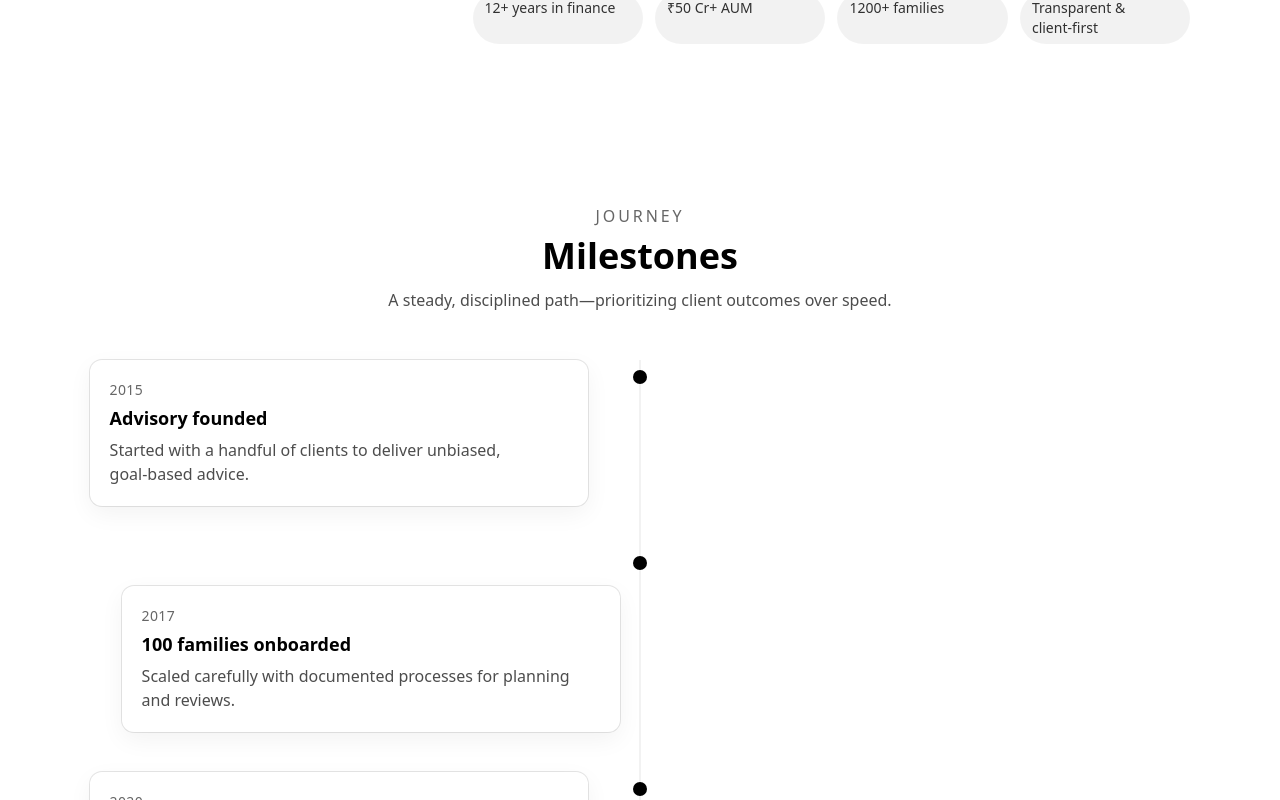
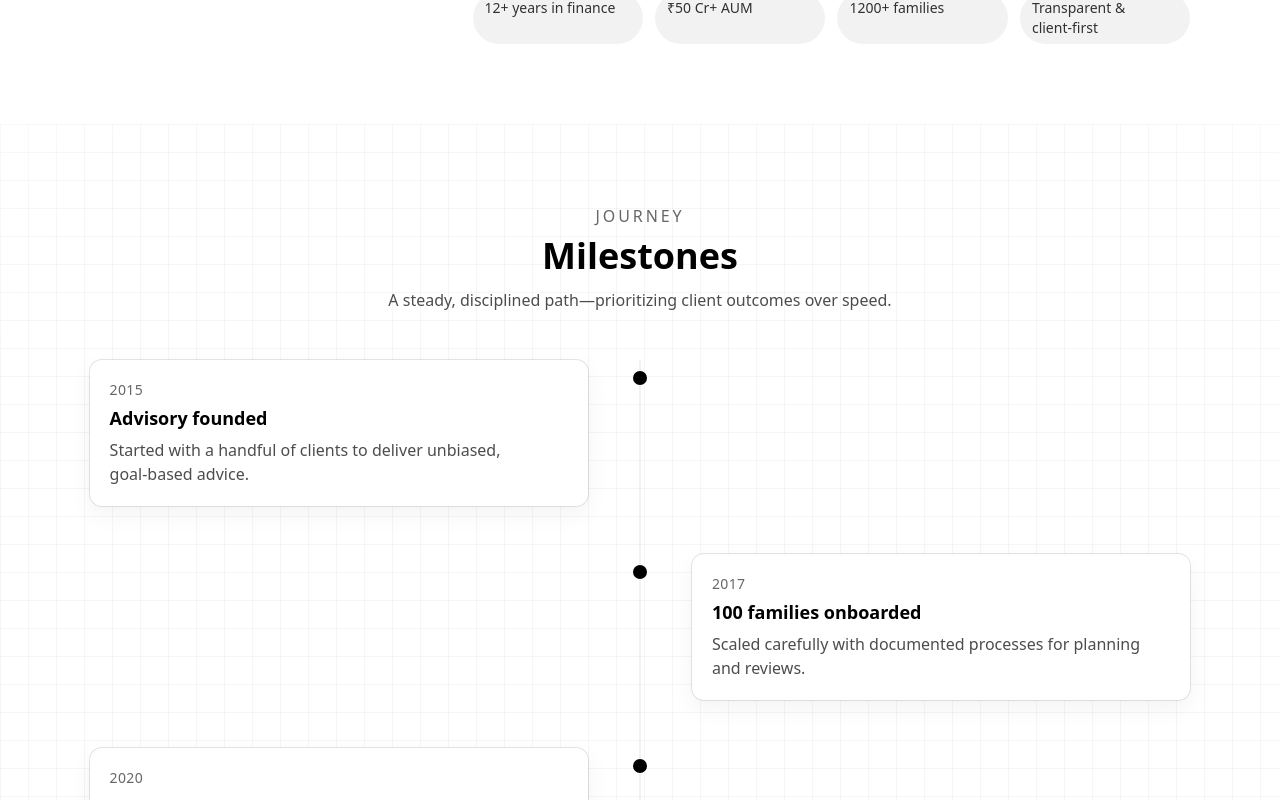
Before and after one commit to akashagrahari78/WealthForge, a React app in the folder frontend/: page /about in a window 1280 px wide. Shown: the part 1940-2740 px from the top of the page. Built offline with nearby package versions, Linux system fonts and the light colour scheme; the HTML template or start-up script is replaced by a standard one.

Commit message:
about/JourneyMileStones

```diff
--- a/frontend/src/components/About/JourneyMilestones.jsx
+++ b/frontend/src/components/About/JourneyMilestones.jsx
@@ -1,34 +1,18 @@
+// src/components/About/JourneyMilestones.jsx
 import React from "react";
 import { motion } from "framer-motion";
+import { Link } from "react-router-dom";
 
+/* ----------------------------- Data ------------------------------ */
 const MILESTONES = [
-  {
-    year: "2015",
-    title: "Advisory founded",
-    text: "Started with a handful of clients to deliver unbiased, goal‑based advice.",
-  },
-  {
-    year: "2017",
-    title: "100 families onboarded",
-    text: "Scaled carefully with documented processes for planning and reviews.",
-  },
-  {
-    year: "2020",
-    title: "₹25 Cr AUM",
-    text: "Strengthened research and rebalancing rules across market cycles.",
-  },
-  {
-    year: "2023",
-    title: "₹50 Cr+ AUM",
-    text: "Expanded client education and digital onboarding for better transparency.",
-  },
-  {
-    year: "2025",
-    title: "1200+ families",
-    text: "Focused on deeper relationships and measurable, long‑term outcomes.",
-  },
+  { year: "2015", title: "Advisory founded", text: "Started with a handful of clients to deliver unbiased, goal‑based advice." },
+  { year: "2017", title: "100 families onboarded", text: "Scaled carefully with documented processes for planning and reviews." },
+  { year: "2020", title: "₹25 Cr AUM", text: "Strengthened research and rebalancing rules across market cycles." },
+  { year: "2023", title: "₹50 Cr+ AUM", text: "Expanded client education and digital onboarding for better transparency." },
+  { year: "2025", title: "1200+ families", text: "Focused on deeper relationships and measurable, long‑term outcomes." },
 ];
 
+/* -------------------------- Animations --------------------------- */
 const container = {
   hidden: { opacity: 0, y: 12 },
   show: {
@@ -43,13 +27,15 @@ const item = {
   show: { opacity: 1, y: 0, transition: { duration: 0.4, ease: "easeOut" } },
 };
 
+/* ------------------------- Small elements ------------------------ */
 const Dot = () => (
   <span className="relative z-10 inline-flex h-3.5 w-3.5 rounded-full bg-black">
     <span className="absolute inset-0 -z-10 animate-ping rounded-full bg-black/30" />
   </span>
 );
 
-const Card = ({ year, title, text }) => (
+/* ---------------------------- Card ------------------------------- */
+const TimelineCard = ({ year, title, text }) => (
   <motion.div
     variants={item}
     whileHover={{ y: -2 }}
@@ -62,14 +48,19 @@ const Card = ({ year, title, text }) => (
   </motion.div>
 );
 
+/* --------------------------- Component --------------------------- */
 const JourneyMilestones = () => {
   return (
     <section className="relative bg-white py-16 md:py-20">
-      {/* Subtle large-cell grid */}
-      <div className="pointer-events-none absolute inset-0
-        bg-[linear-gradient(to_right,rgba(0,0,0,0.03)_1px,transparent_1px),
-            linear-gradient(to_bottom,rgba(0,0,0,0.03)_1px,transparent_1px)]
-        bg-[size:32px_32px]" />
+      {/* Subtle large-cell grid with soft radial fade for minimalism */}
+      <div
+        className="
+          pointer-events-none absolute inset-0
+          bg-[linear-gradient(to_right,rgba(0,0,0,0.035)_1px,transparent_1px),linear-gradient(to_bottom,rgba(0,0,0,0.035)_1px,transparent_1px)]
+          bg-[size:28px_28px]
+          [mask-image:radial-gradient(80%_80%_at_50%_35%,#000_65%,transparent_100%)]
+        "
+      />
 
       <motion.div
         variants={container}
@@ -92,27 +83,33 @@ const JourneyMilestones = () => {
           {/* Vertical line on mobile, center rail on desktop */}
           <div className="absolute left-4 top-0 bottom-0 w-px bg-black/10 md:left-1/2 md:-translate-x-1/2" />
 
-          <ol className="space-y-8 md:space-y-10">
+          <ol className="space-y-8 md:space-y-12">
             {MILESTONES.map((m, i) => {
               const isLeft = i % 2 === 0;
               return (
                 <li key={m.year} className="relative">
-                  {/* Dot */}
-                  <div
-                    className="absolute left-4 -translate-x-1/2 md:left-1/2"
-                    style={{ top: "0.4rem" }}
-                  >
+                  {/* Dot at rail */}
+                  <div className="absolute left-4 -translate-x-1/2 md:left-1/2" style={{ top: "0.45rem" }}>
                     <Dot />
                   </div>
 
-                  <div className={`md:grid md:grid-cols-2 md:gap-10`}>
-                    {/* Desktop: alternate sides; Mobile: full width */}
-                    <div className={`${isLeft ? "md:col-start-1" : "md:col-start-1 md:order-2"}`}>
-                      <div className={`${isLeft ? "md:pr-8" : "md:pl-8"}`}>
-                        <Card year={m.year} title={m.title} text={m.text} />
-                      </div>
-                    </div>
-                    <div className="hidden md:block" />
+                  {/* Alternates left/right on md+; single column on mobile */}
+                  <div className="md:grid md:grid-cols-2 md:gap-10">
+                    {isLeft ? (
+                      <>
+                        <div className="md:pr-8">
+                          <TimelineCard year={m.year} title={m.title} text={m.text} />
+                        </div>
+                        <div className="hidden md:block" />
+                      </>
+                    ) : (
+                      <>
+                        <div className="hidden md:block" />
+                        <div className="md:pl-8">
+                          <TimelineCard year={m.year} title={m.title} text={m.text} />
+                        </div>
+                      </>
+                    )}
                   </div>
                 </li>
               );
@@ -120,15 +117,15 @@ const JourneyMilestones = () => {
           </ol>
         </div>
 
-        {/* CTA (optional) */}
-        <motion.div variants={item} className="mt-10 text-center">
-          <a
-            href="/about#contact"
+        {/* CTA */}
+        <div className="mt-10 text-center">
+          <Link
+            to="/about"
             className="inline-flex items-center justify-center rounded-full bg-black text-white px-5 py-2.5 text-sm font-medium ring-1 ring-black/10 hover:bg-black/90"
           >
             Explore our approach
-          </a>
-        </motion.div>
+          </Link>
+        </div>
       </motion.div>
     </section>
   );
```
